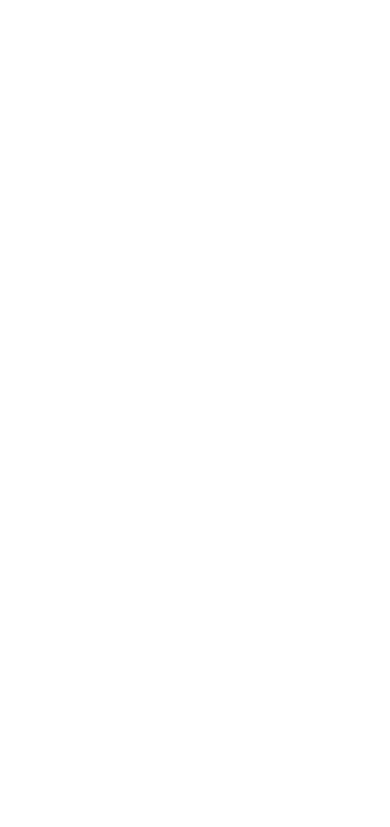
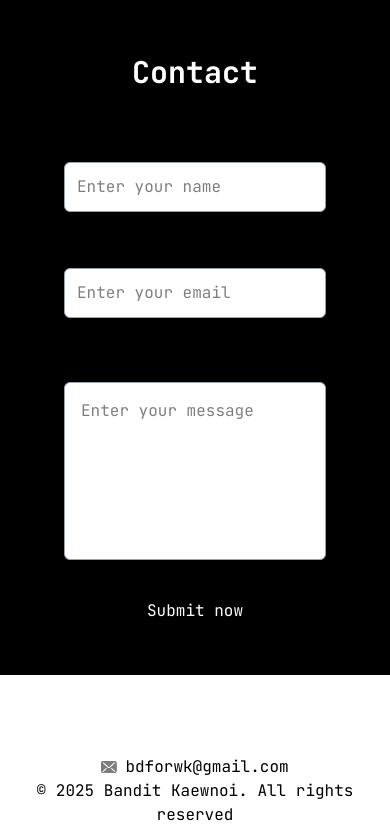
Before and after one commit to pramebt/bd-portfolio, a Next.js app: page / in a window 390 px wide. Shown: the part 5080-5907 px from the top of the page. Before the commit the page ends 4894 px from the top, so only its background shows below. Built offline with nearby package versions, Linux system fonts and the light colour scheme.

Commit message:
design contact

```diff
--- a/src/app/page.tsx
+++ b/src/app/page.tsx
@@ -3,14 +3,21 @@
 import Header from '@/page/Header'
 import About from '@/page/About'
 import Projects from '@/page/Projects'
+import Contact from '@/page/Contact'
+import Footer from '@/page/Footer'
 const page = () => {
   return (
+    <>
     <div className="bg-black min-h-screen md:px-20 px-10">
       <Navbar />
       <Header />
       <About/>
       <Projects/>
+      <Contact/>
+
     </div>
+    <Footer/>
+    </>
   )
 }
 
--- a/src/page/About.tsx
+++ b/src/page/About.tsx
@@ -15,7 +15,7 @@
   }, []);
 
   return (
-    <div id="about" className="w-full lg:px-[12%] py-10 scroll-mt-20 ">
+    <div id="about" className="w-full lg:px-[12%] py-10 scroll-mt-40 ">
       <h2
         data-aos="fade-up"
         data-aos-once="false"
--- /dev/null
+++ b/src/page/Contact.tsx
@@ -0,0 +1,158 @@
+"use client";
+
+import React from "react";
+import { useEffect, useState } from "react";
+import AOS from "aos";
+import "aos/dist/aos.css";
+import { AnimatePresence} from "framer-motion";
+import Image from "next/image";
+
+const Contact = () => {
+  useEffect(() => {
+    AOS.init({ duration: 800, once: false });
+    AOS.refresh();
+  }, []);
+  const [result, setResult] = useState("");
+  const [showAlert, setShowAlert] = useState(false);
+  const [errors, setErrors] = useState({
+    name: false,
+    email: false,
+    message: false,
+  });
+
+  const onSubmit = async (event: React.FormEvent<HTMLFormElement>) => {
+    event.preventDefault();
+    setResult("");
+
+    const form = event.target as HTMLFormElement;
+    const formData = new FormData(form);
+
+    const name = formData.get("name")?.toString().trim() || "";
+    const email = formData.get("email")?.toString().trim() || "";
+    const message = formData.get("message")?.toString().trim() || "";
+
+    const newErrors = {
+      name: name === "",
+      email: !/\S+@\S+\.\S+/.test(email),
+      message: message === "",
+    };
+    setErrors(newErrors);
+
+    if (Object.values(newErrors).includes(true)) {
+      setResult("❌ Please fix the highlighted fields.");
+      setShowAlert(true);
+      setTimeout(() => setShowAlert(false), 3000);
+      return;
+    }
+
+    setResult("Sending....");
+    formData.append("access_key", "20720aa8-5d0e-4355-b66c-a1b5076e21d8");
+
+    const response = await fetch("https://api.web3forms.com/submit", {
+      method: "POST",
+      body: formData,
+    });
+
+    const data = await response.json();
+
+    if (data.success) {
+      setResult("✅ Form submitted successfully!");
+      form.reset();
+      setErrors({ name: false, email: false, message: false });
+    } else {
+      setResult(`❌ ${data.message}`);
+    }
+
+    setShowAlert(true);
+    setTimeout(() => setShowAlert(false), 3000);
+  };
+
+  return (
+    <div id="contact" className="w-full px-6 md:px-12 lg:px-[12%] py-10 mt-50 scroll-mt-40 ">
+      {/* Alert Box */}
+      <AnimatePresence>
+        {showAlert && result && (
+          <div className="fixed bottom-6 left-6 bg-zinc-900 text-white border border-zinc-700 rounded-xl px-6 py-4 shadow-lg z-50 max-w-sm w-[90%] sm:w-full">
+            <p
+              className={`${
+                result.includes("✅") ? "text-green-400" : "text-red-400"
+              } font-medium`}
+            >
+              {result}
+            </p>
+          </div>
+        )}
+      </AnimatePresence>
+
+      <h2
+        data-aos="fade-up"
+        data-aos-once="false"
+        className="text-white text-center font-bold text-3xl md:text-4xl lg:text-5xl"
+      >
+        Contact
+      </h2>
+      {/* Form */}
+      <form
+        onSubmit={onSubmit}
+        className="max-w-2xl mx-auto"
+
+      >
+        <div className="grid grid-cols-1 md:grid-cols-2 gap-6 mt-10 mb-8">
+          <div className="relative">
+            <p>Name *</p>
+            <input
+              type="text"
+              name="name"
+              placeholder="Enter your name"
+              className={`mt-2 p-3 w-full border rounded-md bg-white outline-none cursor-pointer ${
+                errors.name ? "border-red-500" : "border-gray-400"
+              }`}
+            />
+            {errors.name && (
+              <p className="text-red-500 text-sm mt-1">Name is required</p>
+            )}
+          </div>
+
+          <div className="relative">
+            <p>Email *</p>
+            <input
+              type="email"
+              name="email"
+              placeholder="Enter your email"
+              className={`mt-2 p-3 w-full border rounded-md bg-white outline-none cursor-pointer ${
+                errors.email ? "border-red-500" : "border-gray-400"
+              }`}
+            />
+            {errors.email && (
+              <p className="text-red-500 text-sm mt-1">Enter a valid email</p>
+            )}
+          </div>
+        </div>
+
+        <div className="relative">
+          <p>Message *</p>
+          <textarea
+            name="message"
+            rows={6}
+            placeholder="Enter your message"
+            className={`mt-2 w-full p-4 border rounded-md bg-white outline-none resize-none cursor-pointer ${
+              errors.message ? "border-red-500" : "border-gray-400"
+            }`}
+          ></textarea>
+          {errors.message && (
+            <p className="text-red-500 text-sm mb-5">Message is required</p>
+          )}
+        </div>
+
+        <button
+          type="submit"
+          className="mt-5 py-3 px-8 mx-auto flex bg-black/80 text-white rounded-full hover:bg-black duration-500"
+        >
+          Submit now
+        </button>
+      </form>
+    </div>
+  );
+};
+
+export default Contact;
--- /dev/null
+++ b/src/page/Footer.tsx
@@ -0,0 +1,24 @@
+"use client";
+import Image from "next/image";
+
+
+const Footer = () => {
+  return (
+    <div className="mt-20 bg-white w-full">
+        <div className="text-center">
+
+
+
+        <div className="w-max flex items-center gap-2 mx-auto">
+          <Image src="/assets/mail_icon.png" alt="mail icon" width={10} height={10} className="w-4"/>
+          bdforwk@gmail.com
+        </div>
+        </div>
+
+        <div className="text-center">
+          <p>© 2025 Bandit Kaewnoi. All rights reserved </p>
+        </div>
+    </div>
+  )
+}
+export default Footer
--- a/src/page/Projects.tsx
+++ b/src/page/Projects.tsx
@@ -13,7 +13,7 @@
     AOS.init({ duration: 800, once: true });
   }, []);
   return (
-    <div id="projects" className="w-full mt-50 text-center mx-auto flex flex-col items-center justify-center gap-4 ">
+    <div id="projects" className="w-full mt-50 text-center mx-auto flex flex-col items-center justify-center gap-4 scroll-mt-40">
       <h2
         data-aos="fade-up"
         data-aos-once="false"
```
